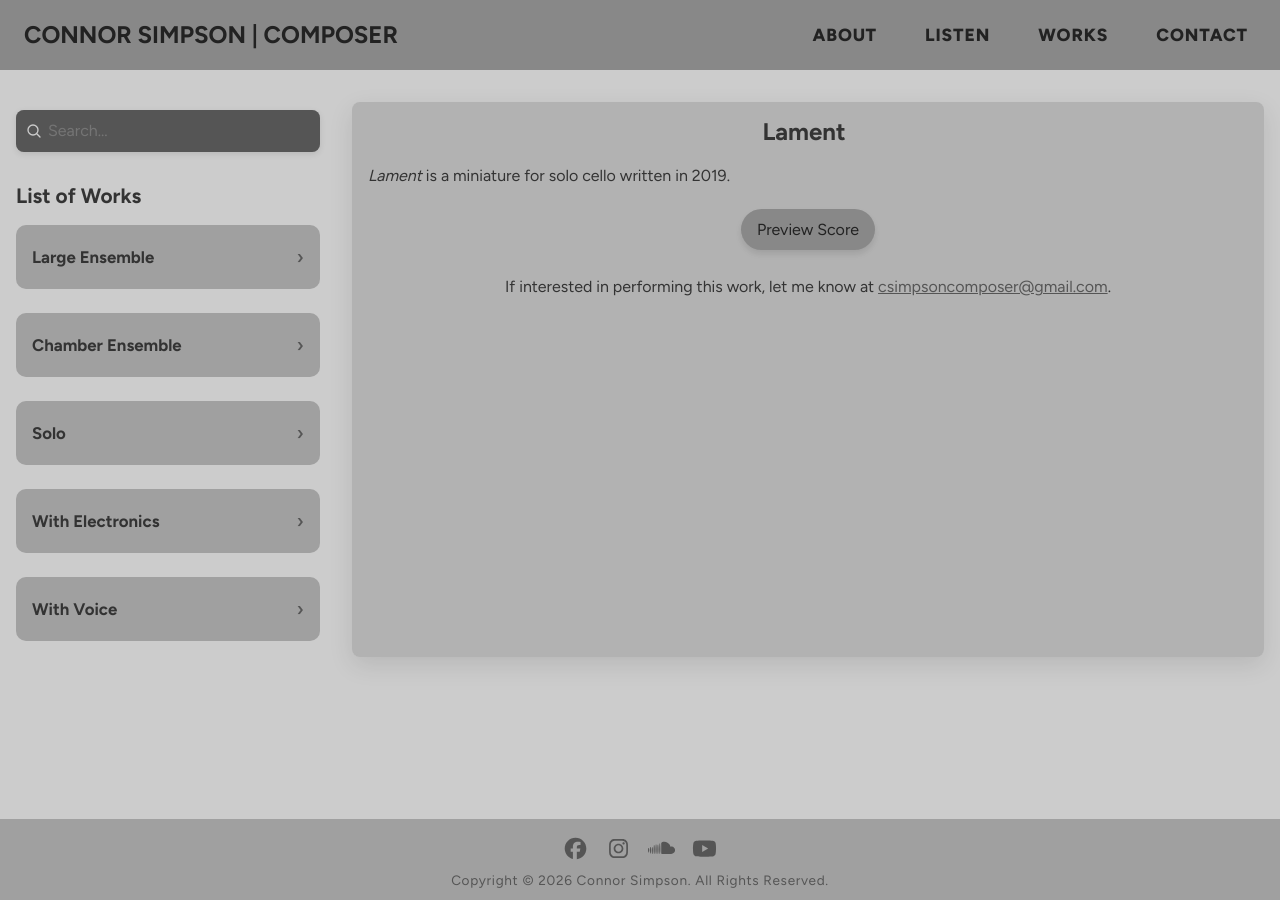
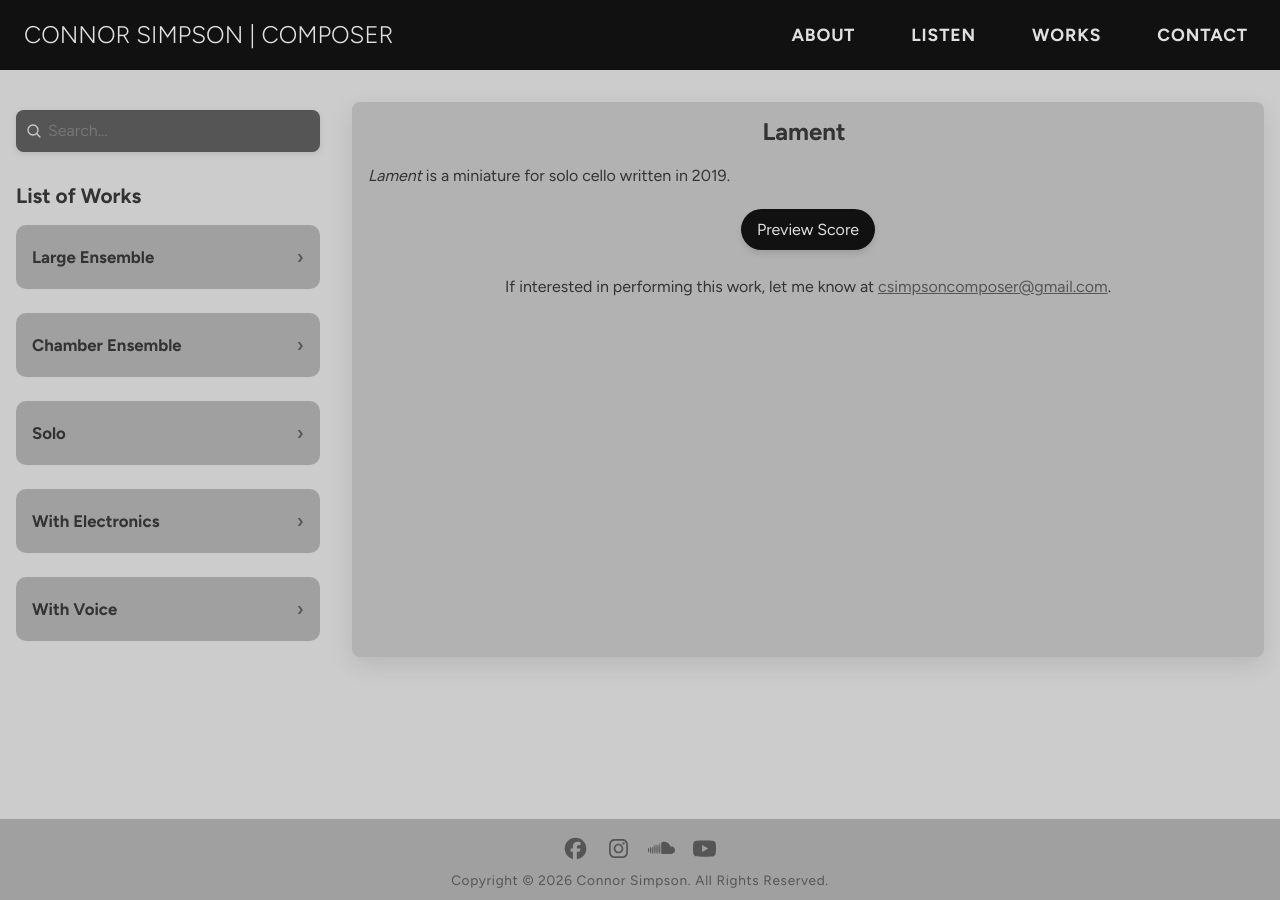
Before and after one commit to connorsimpsoncomposer/connorsimpsoncomposer.github.io, a Jekyll site: the page built from _works/lament.md, in a window 1280 px wide. Built offline with Jekyll 4.4.1, drawn with Linux system fonts in a browser that asks for light colours; comment, search, counter and statistics services are not loaded.

Commit message:
minor styling changes
added black navbar for light mode website and changed font weight on
header

```diff
--- a/_layouts/work.html
+++ b/_layouts/work.html
@@ -2,6 +2,8 @@
 layout: default
 ---
 
+
+<a href="/works" class="back-to-works">← Back to Works</a>
 <section class="container works-page-content">
   <div class="works-page-container">
 
@@ -16,7 +18,6 @@ layout: default
         <div class="work-title">
           <h2>{{ page.title }}</h2>
         </div>
-        <a href="/works" class="back-to-works">← Back to Works</a>
       </div>
 
       {% if page.youtube_id %}
--- a/_sass/_components.scss
+++ b/_sass/_components.scss
@@ -24,7 +24,7 @@
 
 .index-link {
   font-size: clamp(1.15rem, 4vw, 1.5rem);
-  font-weight: 700;
+  font-weight: 300;
   text-decoration: none;
   padding-right: 1rem;
   flex-shrink: 1;
@@ -38,6 +38,7 @@
 }
 
 .menu-toggle-label {
+  color: var(--surface);
   display: none;
   font-size: 2.5rem;
   cursor: pointer;
@@ -60,9 +61,9 @@
     position: fixed;
     top: 0;
     right: 0;
-    width: 50vw;
+    width: 100vw;
     height: 100vh;
-    background-color: var(--accent-color);
+    background-color: var(--bg-dim);
     box-shadow: -2px 0 10px rgba(0, 0, 0, 0.05);
     transform: translateX(100%);
     transition: transform 0.4s ease;
@@ -77,7 +78,7 @@
 
 .navbar-list {
   display: flex;
-  gap: 2rem;
+  gap: 2.5rem;
   list-style: none;
   margin: 0;
   padding: 0;
@@ -94,7 +95,7 @@
 
   a {
     position: relative;
-    font-weight: 800;
+    font-weight: 700;
     text-decoration: none;
     letter-spacing: 0.05em;
     font-size: 1.1rem;
--- a/_sass/_variables.scss
+++ b/_sass/_variables.scss
@@ -60,6 +60,7 @@ $gray-550: #696969;
 $gray-600: #555555;
 $gray-700: #333333;
 $gray-800: #222222;
+$black: #111111;
 
 /* Primary Accent */
 $primary: #a0a0a0;
@@ -68,10 +69,10 @@ $primary-muted: #bbbbbb;
 
 /* Semantic Roles */
 $color-bg: $gray-300;
-$color-surface: $gray-800;
+$color-surface: $gray-200;
 $color-surface-alt: $gray-600;
 $color-bg-mid: $gray-600;
-$color-bg-dim: $gray-500;
+$color-bg-dim: $black;
 
 $color-text: $gray-700;
 $color-text-heading: $gray-800;
--- a/_sass/pages/_about.scss
+++ b/_sass/pages/_about.scss
@@ -87,13 +87,17 @@
 }
 
 .custom-button {
+  color: var(--surface);
   text-align: center;
   display: inline-block;
   background-color: var(--bg-dim);
   text-decoration: none;
-  color: var(--surface);
   border-radius: $radius-pill;
   padding: $gap-xs $gap-sm;
+}
+
+.custom-button:hover {
+  color: var(--surface);
 }
 
 @media (max-width: 900px) {
--- a/_sass/pages/_contact.scss
+++ b/_sass/pages/_contact.scss
@@ -15,7 +15,6 @@
 }
 
 .contact-header {
-  color: var(--surface);
   font-size: 1.8rem;
   text-transform: uppercase;
   font-weight: 600;
@@ -31,6 +30,8 @@
 
 .contact-form input,
 .contact-form textarea {
+  margin-bottom: var(--gap-xs);
+  border: none;
   width: 100%;
   padding: 0.65rem 1rem;
   font-size: 1rem;
--- a/_sass/pages/_work-page.scss
+++ b/_sass/pages/_work-page.scss
@@ -99,8 +99,8 @@
 
 .work-item .title p,
 .work-item .instrumentation p {
-  color: var(--surface);
   margin: 0;
+  color: var(--text-color);
   /* Remove vertical margins */
 }
 
@@ -285,27 +285,25 @@
 
   .back-to-works {
     margin-left: auto;
+    width: fit-content;
+    margin-right: 1rem;
     color: var(--bg-color);
     display: block;
-    padding: 0.6rem;
-    font-size: 1rem;
+    padding: 0.5rem;
+    font-size: 0.95rem;
     font-weight: 600;
     background-color: var(--bg-dim);
     border: none;
     border-radius: 6px;
     cursor: pointer;
-    min-width: 150px;
     text-align: center;
     text-decoration: none;
     box-shadow: 0 4px 12px rgba(0, 0, 0, 0.1);
+
+    color: var(--surface);
     transition:
       background-color var(--transition),
       box-shadow var(--transition);
-  }
-
-  .work-body .back-to-works {
-    color: var(--text-color);
-    text-decoration: none;
   }
 
   .works-page-container {
```
